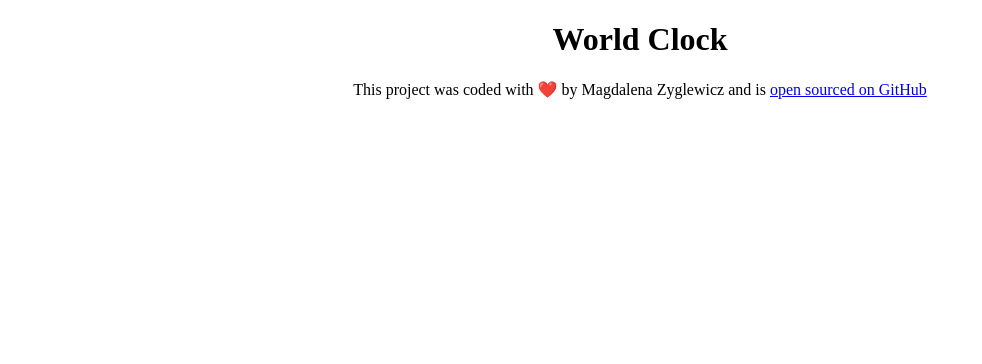
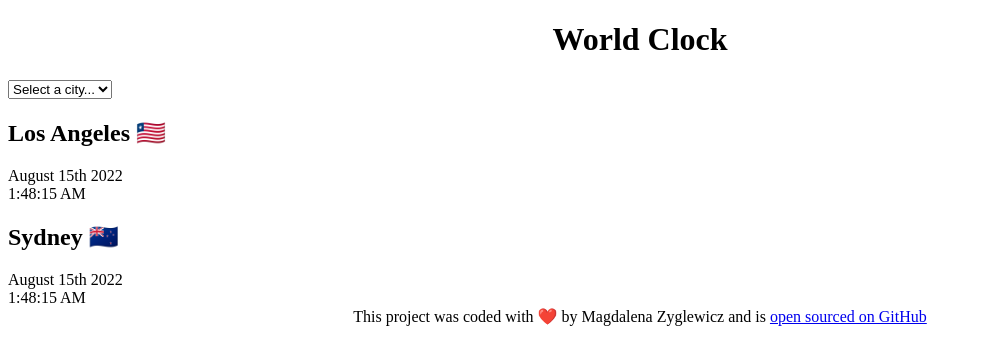
Before and after one commit to Lena3891/World-Clock, a plain HTML site: page index.html in a window 1280 px wide. Shown: the whole page, without its empty margins (0-982 px from the left). Drawn offline with Linux system fonts and the light colour scheme.

Commit message:
Added basic HTML

```diff
--- a/index.html
+++ b/index.html
@@ -9,12 +9,33 @@
     <title>World Clock - Magdalena Zyglewicz</title>
   </head>
   <body>
+    <div class="container">
     <h1>World Clock</h1>
+    <select>
+      <option value="">Select a city...</option>
+      <option value="">London</option>
+      <option value="">New York</option>
+      <option value="">Auckland</option>
+    </select>
+
+    <div class="city"></div>
+      <h2>Los Angeles 🇱🇷</h2>
+      <div class="date">August 15th 2022</div>
+      <div class="time">1:48:15 AM</div>
+    </div>
+    <div class="city"></div>
+      <h2>Sydney 🇳🇿</h2>
+      <div class="date">August 15th 2022</div>
+      <div class="time">1:48:15 AM</div>
+    </div>
+
+
     <footer>
       This project was coded with ❤️ by Magdalena Zyglewicz and is
       <a href="https://github.com/Lena3891/World-Clock" target="_blank">
         open sourced on GitHub</a
       >
+      </div>
     </footer>
     <script src="src/index.js"></script>
   </body>
```
